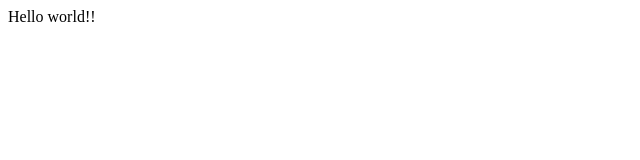
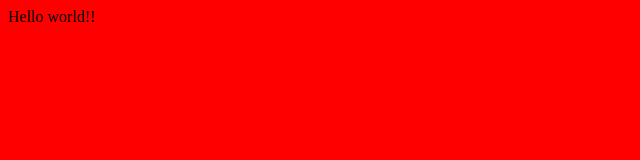
Before and after one commit to Kreecat/git-practice, a plain HTML site: page index.html in a window 1280 px wide. Shown: the whole page, without its empty margins (0-640 px from the left). Drawn offline with Linux system fonts and the light colour scheme.

Commit message:
changed background

```diff
--- a/css/styles.css
+++ b/css/styles.css
@@ -0,0 +1,3 @@
+body{
+  background-color: red;
+}
--- a/index.html
+++ b/index.html
@@ -1,5 +1,10 @@
 <html>
   <head>
+    <style>
+    body{
+      background-color: red;
+    }
+    </style>
   </head>
   <body>
     Hello world!!
```
Also changed, not shown: 1 other file.
